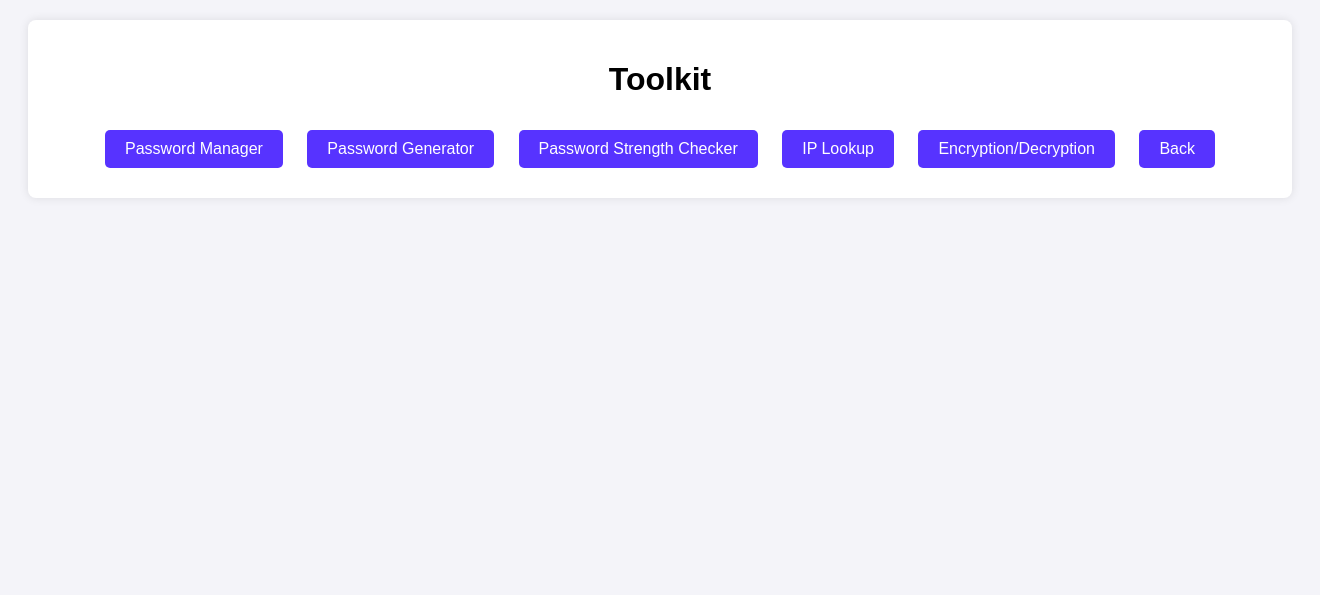
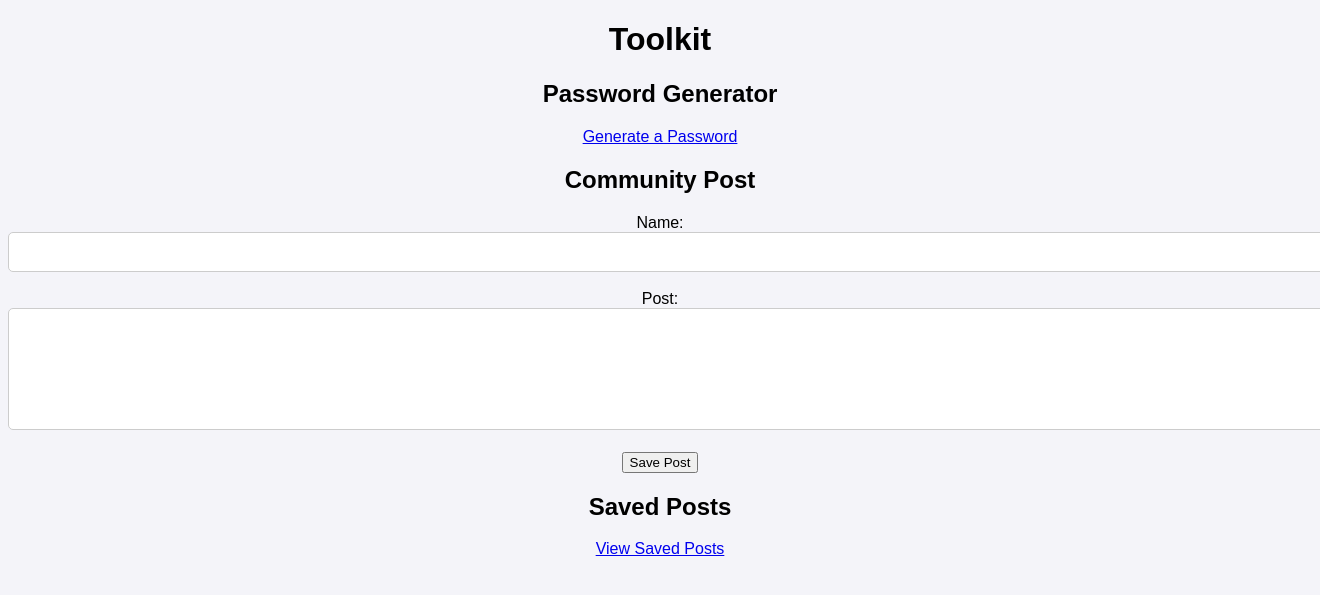
Before and after one commit to Ankushy78/ByteNCrypt, a Flask app: page /toolkit in a window 1320 px wide; the page is wider, and only the part inside the window is pictured. Shown: the top 595 px of that part. Run offline with Flask 3, Linux system fonts and the light colour scheme.

Commit message:
Update toolkit.html

```diff
--- a/templates/toolkit.html
+++ b/templates/toolkit.html
@@ -4,17 +4,29 @@
     <meta charset="UTF-8">
     <meta name="viewport" content="width=device-width, initial-scale=1.0">
     <title>Toolkit</title>
-    <link rel="stylesheet" href="/static/style.css">
+    <link rel="stylesheet" href="{{ url_for('static', filename='style.css') }}">
 </head>
 <body>
-    <div class="toolkit-container">
+    <div class="container">
         <h1>Toolkit</h1>
-        <button onclick="window.location.href='/run_tool/password_manager'">Password Manager</button>
-        <button onclick="window.location.href='/run_tool/password_generator'">Password Generator</button>
-        <button onclick="window.location.href='/run_tool/password_strength_checker'">Password Strength Checker</button>
-        <button onclick="window.location.href='/run_tool/ip_lookup'">IP Lookup</button>
-        <button onclick="window.location.href='/run_tool/encryption_decryption'">Encryption/Decryption</button>
-        <button onclick="window.location.href='/'">Back</button>
+
+        <h2>Password Generator</h2>
+        <a href="{{ url_for('run_tool', tool_name='password_generator') }}">Generate a Password</a>
+
+        <h2>Community Post</h2>
+        <form action="{{ url_for('community_post') }}" method="POST">
+            <label for="name">Name:</label><br>
+            <input type="text" id="name" name="name" required><br><br>
+            <label for="post">Post:</label><br>
+            <textarea id="post" name="post" required></textarea><br><br>
+            <input type="submit" value="Save Post">
+        </form>
+
+        <h2>Saved Posts</h2>
+        <a href="{{ url_for('community_post') }}">View Saved Posts</a>
+        {% if posts %}
+            <pre>{{ posts }}</pre>
+        {% endif %}
     </div>
 </body>
 </html>
```
